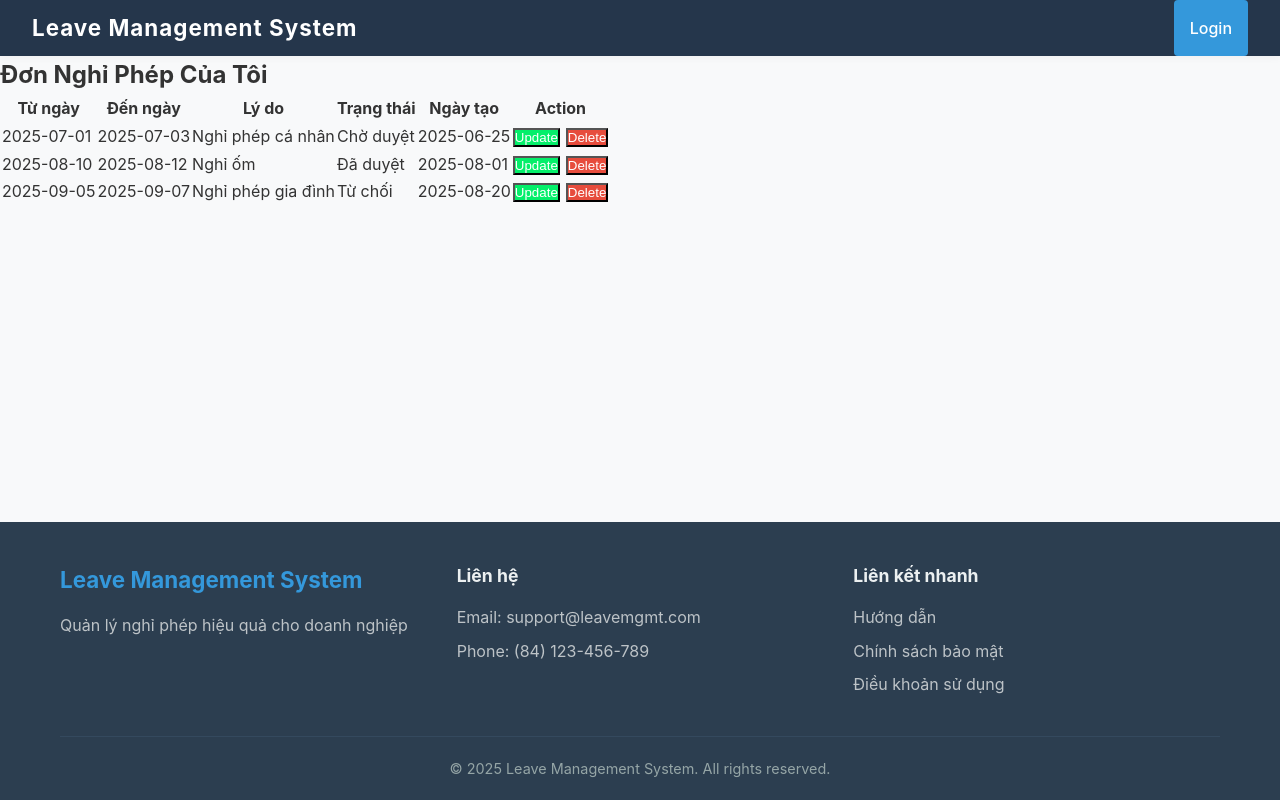
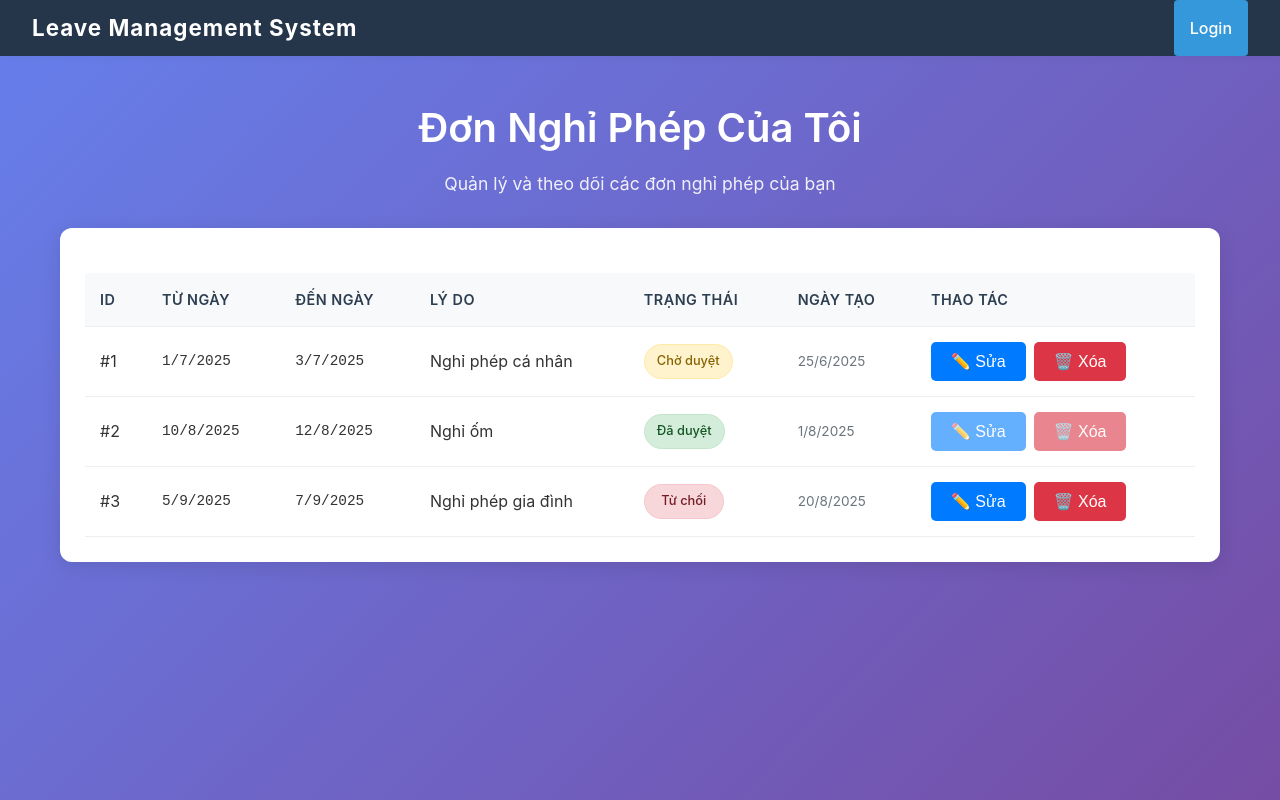
Before and after one commit to LucDTHE187000/FER202_Assignment, a React (Create React App) app in the folder frontend/: page /my-leave-request in a window 1280 px wide. Shown: the top 800 px of the page. Built offline with nearby package versions, Linux system fonts and the light colour scheme; no server answers.

Commit message:
minor merging bug fixing

```diff
--- /dev/null
+++ b/frontend/src/pages/my_leave_request/MyLeaveRequest.css
@@ -0,0 +1,428 @@
+.my-leave-request {
+    min-height: 100vh;
+    background: linear-gradient(135deg, #667eea 0%, #764ba2 100%);
+    padding: 20px;
+}
+
+.my-leave-request-container {
+    max-width: 1200px;
+    margin: 0 auto;
+    padding: 20px;
+}
+
+.my-leave-request-header {
+    text-align: center;
+    margin-bottom: 30px;
+    color: white;
+}
+
+.my-leave-request-header h1 {
+    font-size: 2.5rem;
+    margin-bottom: 10px;
+    font-weight: 600;
+}
+
+.my-leave-request-header p {
+    font-size: 1.1rem;
+    opacity: 0.9;
+}
+
+.requests-table-container {
+    background: white;
+    border-radius: 12px;
+    padding: 25px;
+    box-shadow: 0 4px 20px rgba(0, 0, 0, 0.1);
+    margin-bottom: 20px;
+}
+
+.requests-table {
+    width: 100%;
+    border-collapse: collapse;
+    margin-top: 20px;
+}
+
+.requests-table th,
+.requests-table td {
+    padding: 15px;
+    text-align: left;
+    border-bottom: 1px solid #eee;
+}
+
+.requests-table th {
+    background-color: #f8f9fa;
+    font-weight: 600;
+    color: #2c3e50;
+    font-size: 0.9rem;
+    text-transform: uppercase;
+    letter-spacing: 0.5px;
+}
+
+.requests-table tbody tr {
+    transition: background-color 0.2s ease;
+}
+
+.requests-table tbody tr:hover {
+    background-color: #f8f9fa;
+}
+
+.status-badge {
+    padding: 6px 12px;
+    border-radius: 20px;
+    font-size: 0.8rem;
+    font-weight: 500;
+    text-align: center;
+    display: inline-block;
+    min-width: 80px;
+}
+
+.status-pending {
+    background-color: #fff3cd;
+    color: #856404;
+    border: 1px solid #ffeaa7;
+}
+
+.status-approved {
+    background-color: #d4edda;
+    color: #155724;
+    border: 1px solid #c3e6cb;
+}
+
+.status-rejected {
+    background-color: #f8d7da;
+    color: #721c24;
+    border: 1px solid #f5c6cb;
+}
+
+.action-buttons {
+    display: flex;
+    gap: 8px;
+    align-items: center;
+}
+
+.btn {
+    padding: 8px 16px;
+    border: none;
+    border-radius: 6px;
+    font-size: 0.85rem;
+    font-weight: 500;
+    cursor: pointer;
+    transition: all 0.2s ease;
+    text-decoration: none;
+    display: inline-flex;
+    align-items: center;
+    gap: 5px;
+}
+
+.btn-edit {
+    background-color: #007bff;
+    color: white;
+}
+
+.btn-edit:hover {
+    background-color: #0056b3;
+    transform: translateY(-1px);
+}
+
+.btn-save {
+    background-color: #28a745;
+    color: white;
+}
+
+.btn-save:hover {
+    background-color: #1e7e34;
+    transform: translateY(-1px);
+}
+
+.btn-cancel {
+    background-color: #6c757d;
+    color: white;
+}
+
+.btn-cancel:hover {
+    background-color: #545b62;
+    transform: translateY(-1px);
+}
+
+.btn-delete {
+    background-color: #dc3545;
+    color: white;
+}
+
+.btn-delete:hover {
+    background-color: #c82333;
+    transform: translateY(-1px);
+}
+
+.btn:disabled {
+    opacity: 0.6;
+    cursor: not-allowed;
+    transform: none;
+}
+
+.edit-form {
+    display: flex;
+    flex-direction: column;
+    gap: 10px;
+}
+
+.edit-form input,
+.edit-form textarea,
+.edit-form select {
+    padding: 8px 12px;
+    border: 1px solid #ddd;
+    border-radius: 4px;
+    font-size: 0.9rem;
+    font-family: inherit;
+}
+
+.edit-form input:focus,
+.edit-form textarea:focus,
+.edit-form select:focus {
+    outline: none;
+    border-color: #007bff;
+    box-shadow: 0 0 0 2px rgba(0, 123, 255, 0.25);
+}
+
+.edit-form textarea {
+    resize: vertical;
+    min-height: 60px;
+}
+
+.loading-container {
+    display: flex;
+    justify-content: center;
+    align-items: center;
+    min-height: 200px;
+}
+
+.loading-spinner {
+    width: 40px;
+    height: 40px;
+    border: 4px solid #f3f3f3;
+    border-top: 4px solid #667eea;
+    border-radius: 50%;
+    animation: spin 1s linear infinite;
+}
+
+@keyframes spin {
+    0% { transform: rotate(0deg); }
+    100% { transform: rotate(360deg); }
+}
+
+.no-requests {
+    text-align: center;
+    padding: 40px 20px;
+    color: #6c757d;
+}
+
+.no-requests h3 {
+    margin-bottom: 10px;
+    color: #495057;
+}
+
+.no-requests p {
+    margin-bottom: 20px;
+}
+
+.create-request-link {
+    display: inline-flex;
+    align-items: center;
+    gap: 8px;
+    padding: 12px 24px;
+    background-color: #007bff;
+    color: white;
+    text-decoration: none;
+    border-radius: 6px;
+    font-weight: 500;
+    transition: all 0.2s ease;
+}
+
+.create-request-link:hover {
+    background-color: #0056b3;
+    transform: translateY(-1px);
+    text-decoration: none;
+    color: white;
+}
+
+.date-cell {
+    font-family: 'Courier New', monospace;
+    font-size: 0.9rem;
+}
+
+.reason-cell {
+    max-width: 200px;
+    word-wrap: break-word;
+    white-space: normal;
+}
+
+.created-date {
+    color: #6c757d;
+    font-size: 0.85rem;
+}
+
+/* Modal styles */
+.modal-overlay {
+    position: fixed;
+    top: 0;
+    left: 0;
+    right: 0;
+    bottom: 0;
+    background: rgba(0, 0, 0, 0.5);
+    display: flex;
+    align-items: center;
+    justify-content: center;
+    z-index: 1000;
+    animation: fadeIn 0.2s ease;
+}
+
+.modal-content {
+    background: white;
+    border-radius: 12px;
+    padding: 30px;
+    min-width: 500px;
+    max-width: 90vw;
+    max-height: 90vh;
+    overflow-y: auto;
+    box-shadow: 0 10px 40px rgba(0, 0, 0, 0.2);
+    animation: slideIn 0.3s ease;
+}
+
+.modal-title {
+    color: #2c3e50;
+    margin-bottom: 25px;
+    font-size: 1.5rem;
+    font-weight: 600;
+    text-align: center;
+    border-bottom: 2px solid #eee;
+    padding-bottom: 15px;
+}
+
+.modal-actions {
+    display: flex;
+    gap: 15px;
+    justify-content: flex-end;
+    margin-top: 25px;
+    padding-top: 20px;
+    border-top: 1px solid #eee;
+}
+
+@keyframes fadeIn {
+    from { opacity: 0; }
+    to { opacity: 1; }
+}
+
+@keyframes slideIn {
+    from {
+        opacity: 0;
+        transform: translateY(-50px) scale(0.9);
+    }
+    to {
+        opacity: 1;
+        transform: translateY(0) scale(1);
+    }
+}
+
+/* Responsive modal */
+@media (max-width: 768px) {
+    .modal-content {
+        min-width: auto;
+        margin: 20px;
+        padding: 20px;
+    }
+
+    .modal-title {
+        font-size: 1.2rem;
+    }
+
+    .modal-actions {
+        flex-direction: column;
+    }
+
+    .modal-actions .btn {
+        width: 100%;
+        justify-content: center;
+    }
+}
+
+/* Modal form specific styles */
+.modal-content .edit-form {
+    margin: 0;
+}
+
+.modal-content .edit-form label {
+    display: block;
+    margin-bottom: 8px;
+    font-weight: 500;
+    color: #2c3e50;
+}
+
+.modal-content .edit-form input,
+.modal-content .edit-form textarea {
+    width: 100%;
+    box-sizing: border-box;
+}
+
+/* Responsive design */
+@media (max-width: 1024px) {
+    .requests-table {
+        font-size: 0.9rem;
+    }
+
+    .requests-table th,
+    .requests-table td {
+        padding: 12px 8px;
+    }
+}
+
+@media (max-width: 768px) {
+    .my-leave-request-container {
+        padding: 10px;
+    }
+
+    .my-leave-request-header h1 {
+        font-size: 2rem;
+    }
+
+    .requests-table-container {
+        padding: 15px;
+        overflow-x: auto;
+    }
+
+    .requests-table {
+        min-width: 700px;
+        font-size: 0.8rem;
+    }
+
+    .requests-table th,
+    .requests-table td {
+        padding: 10px 6px;
+    }
+
+    .action-buttons {
+        flex-direction: column;
+        gap: 4px;
+    }
+
+    .btn {
+        padding: 6px 12px;
+        font-size: 0.8rem;
+        width: 100%;
+        justify-content: center;
+    }
+}
+
+@media (max-width: 480px) {
+    .my-leave-request-header h1 {
+        font-size: 1.5rem;
+    }
+
+    .requests-table-container {
+        padding: 10px;
+    }
+
+    .status-badge {
+        font-size: 0.7rem;
+        padding: 4px 8px;
+        min-width: 60px;
+    }
+}
--- a/frontend/src/pages/my_leave_request/MyLeaveRequest.js
+++ b/frontend/src/pages/my_leave_request/MyLeaveRequest.js
@@ -1,4 +1,6 @@
 import React, { useEffect, useState } from "react";
+import { Link } from "react-router-dom";
+import './MyLeaveRequest.css';
 
 const DUMMY_REQUESTS = [
   {
@@ -93,98 +95,132 @@ const MyLeaveRequest = () => {
     }
   };
 
+  const getStatusBadge = (statusId) => {
+    const status = statusOptions.find(s => s.value === statusId);
+    let className = 'status-badge ';
+
+    switch(statusId) {
+      case 1:
+        className += 'status-pending';
+        break;
+      case 2:
+        className += 'status-approved';
+        break;
+      case 3:
+        className += 'status-rejected';
+        break;
+      default:
+        className += 'status-pending';
+    }
+
+    return <span className={className}>{status?.label || 'Không xác định'}</span>;
+  };
+
+  const formatDate = (dateString) => {
+    const date = new Date(dateString);
+    return date.toLocaleDateString('vi-VN');
+  };
+
   return (
-    <div className="leave-request-container">
-      <h2>Đơn Nghỉ Phép Của Tôi</h2>
+    <div className="my-leave-request">
+      <div className="my-leave-request-container">
+        <div className="my-leave-request-header">
+          <h1>Đơn Nghỉ Phép Của Tôi</h1>
+          <p>Quản lý và theo dõi các đơn nghỉ phép của bạn</p>
+        </div>
+
+        <div className="requests-table-container">
           {loading ? (
-        <p>Đang tải...</p>
+            <div className="loading-container">
+              <div className="loading-spinner"></div>
+            </div>
           ) : requests.length === 0 ? (
-        <p>Bạn chưa có đơn nghỉ phép nào.</p>
+            <div className="no-requests">
+              <h3>Chưa có đơn nghỉ phép nào</h3>
+              <p>Bạn chưa tạo đơn nghỉ phép nào. Hãy tạo đơn mới để bắt đầu.</p>
+              <Link to="/leave-request-create" className="create-request-link">
+                <span>+</span> Tạo đơn nghỉ phép mới
+              </Link>
+            </div>
           ) : (
-        <table className="leave-request-table">
+            <table className="requests-table">
               <thead>
                 <tr>
+                  <th>ID</th>
                   <th>Từ ngày</th>
                   <th>Đến ngày</th>
                   <th>Lý do</th>
                   <th>Trạng thái</th>
                   <th>Ngày tạo</th>
-              <th>Action</th>
+                  <th>Thao tác</th>
                 </tr>
               </thead>
               <tbody>
                 {requests.map((req) => (
                   <tr key={req.RequestID}>
-                <td>{req.FromDate}</td>
-                <td>{req.ToDate}</td>
-                <td>{req.Reason}</td>
+                    <td>#{req.RequestID}</td>
+                    <td className="date-cell">{formatDate(req.FromDate)}</td>
+                    <td className="date-cell">{formatDate(req.ToDate)}</td>
+                    <td className="reason-cell">{req.Reason}</td>
+                    <td>{getStatusBadge(req.StatusID)}</td>
+                    <td className="created-date">{formatDate(req.CreatedAt)}</td>
                     <td>
-                  {statusOptions.find((s) => s.value === req.StatusID)?.label ||
-                    "Không xác định"}
-                </td>
-                <td>{req.CreatedAt}</td>
-                <td>
+                      <div className="action-buttons">
+                        {editing === req.RequestID ? (
+                          <>
                             <button
-                    style={{
-                      backgroundColor: "#04ef6aff",
-                      color: "white",
-                      marginRight: 6,
-                    }}
-                    onClick={() => handleUpdate(req.RequestID)}
+                              type="button"
+                              className="btn btn-save"
+                              onClick={handleEditSubmit}
                             >
-                    Update
+                              💾 Lưu
                             </button>
                             <button
-                    style={{ backgroundColor: "#e74c3c", color: "white" }}
+                              type="button"
+                              className="btn btn-cancel"
+                              onClick={handleEditCancel}
+                            >
+                              ✕ Hủy
+                            </button>
+                          </>
+                        ) : (
+                          <>
+                            <button
+                              className="btn btn-edit"
+                              onClick={() => handleUpdate(req.RequestID)}
+                              disabled={req.StatusID === 2} // Không cho sửa nếu đã duyệt
+                            >
+                              ✏️ Sửa
+                            </button>
+                            <button
+                              className="btn btn-delete"
                               onClick={() => handleDelete(req.RequestID)}
+                              disabled={req.StatusID === 2} // Không cho xóa nếu đã duyệt
                             >
-                    Delete
+                              🗑️ Xóa
                             </button>
+                          </>
+                        )}
+                      </div>
                     </td>
                   </tr>
                 ))}
               </tbody>
             </table>
           )}
+        </div>
 
-      {/* Modal update */}
+        {/* Edit Form Modal */}
         {editing && (
-        <div
-          style={{
-            position: "fixed",
-            top: 0,
-            left: 0,
-            right: 0,
-            bottom: 0,
-            background: "rgba(0,0,0,0.3)",
-            display: "flex",
-            alignItems: "center",
-            justifyContent: "center",
-            zIndex: 1000,
-          }}
-        >
-          <form
-            className="leave-request-form"
-            style={{
-              background: "#fff",
-              padding: 32,
-              borderRadius: 12,
-              minWidth: 320,
-              boxShadow: "0 2px 16px rgba(0,0,0,0.15)",
-              position: "relative",
-            }}
-            onSubmit={handleEditSubmit}
-          >
-            <h3
-              style={{
-                color: "#2d5be3",
-                marginBottom: 18,
-              }}
-            >
-              Cập nhật đơn nghỉ phép
+          <div className="modal-overlay">
+            <div className="modal-content">
+              <h3 className="modal-title">
+                Chỉnh sửa đơn nghỉ phép #{editing}
               </h3>
-            <div className="form-group">
-              <label>Từ ngày</label>
+              <form className="edit-form" onSubmit={handleEditSubmit}>
+                <div style={{display: 'grid', gridTemplateColumns: '1fr 1fr', gap: '15px'}}>
+                  <div>
+                    <label>Từ ngày:</label>
                     <input
                       type="date"
                       name="FromDate"
@@ -193,8 +229,8 @@ const MyLeaveRequest = () => {
                       required
                     />
                   </div>
-            <div className="form-group">
-              <label>Đến ngày</label>
+                  <div>
+                    <label>Đến ngày:</label>
                     <input
                       type="date"
                       name="ToDate"
@@ -203,55 +239,38 @@ const MyLeaveRequest = () => {
                       required
                     />
                   </div>
-            <div className="form-group">
-              <label>Lý do</label>
+                </div>
+                <div>
+                  <label>Lý do:</label>
                   <textarea
                     name="Reason"
                     value={editForm.Reason}
                     onChange={handleEditChange}
                     required
                     rows={3}
+                    placeholder="Nhập lý do nghỉ phép..."
                   />
                 </div>
-
-            <div
-              style={{
-                display: "flex",
-                justifyContent: "flex-end",
-                gap: 10,
-              }}
-            >
+                <div className="modal-actions">
                   <button
                     type="button"
-                style={{
-                  background: "#f11010ff",
-                  color: "#fff",
-                  border: "none",
-                  borderRadius: 4,
-                  padding: "8px 18px",
-                  cursor: "pointer",
-                }}
+                    className="btn btn-cancel"
                     onClick={handleEditCancel}
                   >
-                Hủy
+                    Hủy bỏ
                   </button>
                   <button
                     type="submit"
-                style={{
-                  background: "#2d5be3",
-                  color: "#fff",
-                  border: "none",
-                  borderRadius: 4,
-                  padding: "8px 18px",
-                  cursor: "pointer",
-                }}
+                    className="btn btn-save"
                   >
-                Lưu
+                    Cập nhật đơn
                   </button>
                 </div>
               </form>
             </div>
+          </div>
         )}
+      </div>
     </div>
   );
 };
```
Lines whose indentation alone changed are shown as unchanged.
